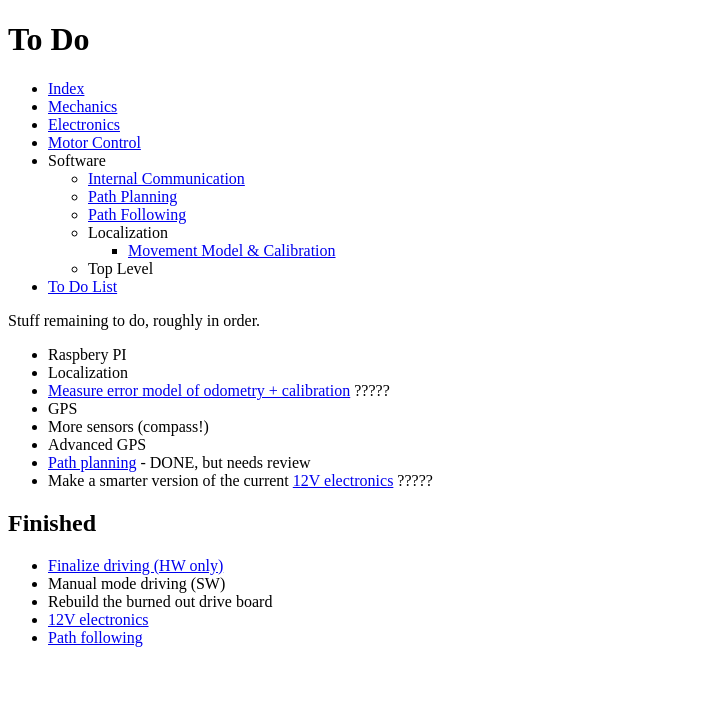
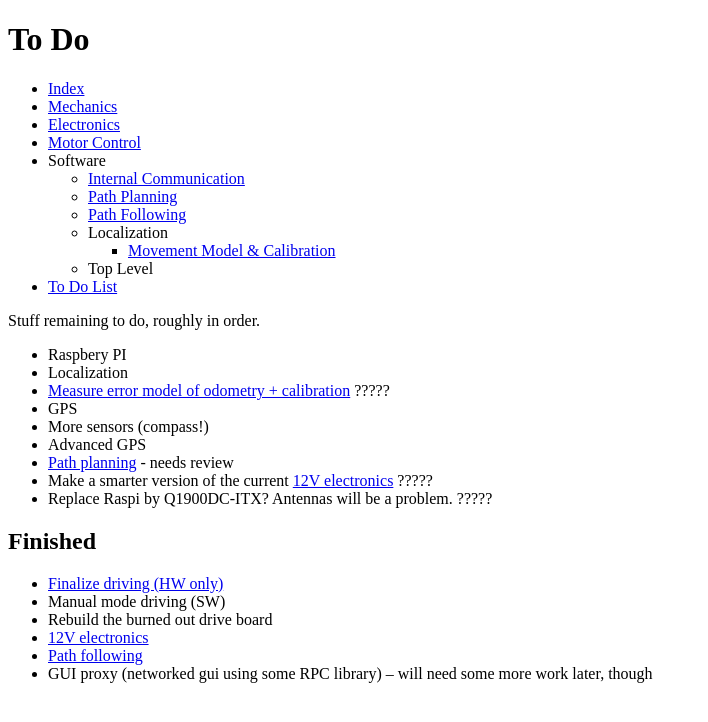
Before and after one commit to bluecube/robomower2, a Jekyll site: the page built from todo.markdown, in a window 1280 px wide. Shown: the top 722 px of the page, without its empty margins (0-708 px from the left). Built offline with Jekyll 4.4.1, drawn with Linux system fonts in a browser that asks for light colours.

Commit message:
Updated todo list.

```diff
--- a/todo.markdown
+++ b/todo.markdown
@@ -11,8 +11,9 @@ Stuff remaining to do, roughly in order.
 - GPS
 - More sensors (compass!)
 - Advanced GPS
-- [Path planning]({{ site.baseurl }}/path-planning.html) - DONE, but needs review
+- [Path planning]({{ site.baseurl }}/path-planning.html) - needs review
 - Make a smarter version of the current [12V electronics]({{ site.baseurl }}/electronics.html) ?????
+- Replace Raspi by Q1900DC-ITX? Antennas will be a problem. ?????
 
 ## Finished
 
@@ -21,3 +22,4 @@ Stuff remaining to do, roughly in order.
 - Rebuild the burned out drive board
 - [12V electronics]({{ site.baseurl }}/electronics.html)
 - [Path following]({{ site.baseurl }}/path-following.html)
+- GUI proxy (networked gui using some RPC library) -- will need some more work later, though
```
